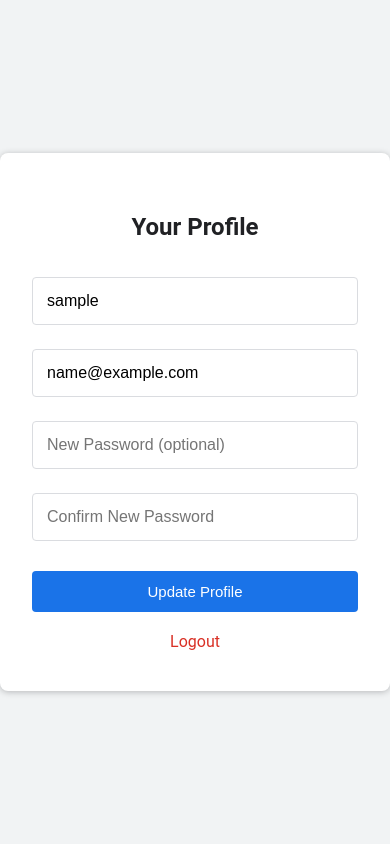
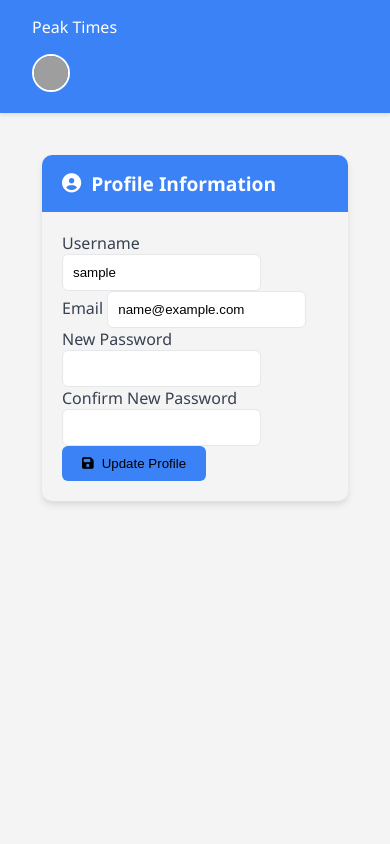
Before and after one commit to Erishprajapati/Semester-Six, a Django app: page /api/profile/ in a window 390 px wide. Run offline with Django 5.2, Linux system fonts and the light colour scheme; the visitor is signed in with stand-in values (Sample User, id 1); some libraries are stand-ins or nearby versions; grey boxes are pictures that could not be loaded.

Commit message:
Improved search functionality

```diff
--- a/backend/Templates/base.html
+++ b/backend/Templates/base.html
@@ -142,7 +142,8 @@
           <div class="dropdown-content">
             <p>{{ user.username }}</p>
             <a href="{% url 'profile_view' %}">Profile</a>
-            <a href="{% url 'add_place' %}">Add Place</a>
+            <a href="{% url 'add_place_form' %}">Add Place</a>
+            <a href="#" id="searchHistoryBtn">Search History</a>
             <a href="{% url 'logout' %}">Logout</a>
           </div>
         </div>
@@ -154,10 +155,79 @@
     </div>
   </nav>
 
+  <!-- Search History Modal -->
+  <div id="searchHistoryModal" class="modal" style="display: none; position: fixed; z-index: 1000; left: 0; top: 0; width: 100%; height: 100%; background-color: rgba(0,0,0,0.5);">
+    <div class="modal-content" style="background-color: white; margin: 15% auto; padding: 20px; border-radius: 8px; width: 80%; max-width: 500px;">
+      <div style="display: flex; justify-content: space-between; align-items: center; margin-bottom: 20px;">
+        <h3 style="margin: 0;">Search History</h3>
+        <span class="close" style="cursor: pointer; font-size: 24px;">&times;</span>
+      </div>
+      <div id="searchHistoryList" style="max-height: 300px; overflow-y: auto;">
+        <!-- Search history items will be loaded here -->
+      </div>
+    </div>
+  </div>
+
   <!-- Main Content -->
   <main>
     {% block content %}{% endblock %}
   </main>
 
+  <script>
+    // Get modal elements
+    const modal = document.getElementById('searchHistoryModal');
+    const btn = document.getElementById('searchHistoryBtn');
+    const span = document.getElementsByClassName('close')[0];
+
+    // Open modal when clicking the search history button
+    btn.onclick = function() {
+      modal.style.display = 'block';
+      loadSearchHistory();
+    }
+
+    // Close modal when clicking the X
+    span.onclick = function() {
+      modal.style.display = 'none';
+    }
+
+    // Close modal when clicking outside
+    window.onclick = function(event) {
+      if (event.target == modal) {
+        modal.style.display = 'none';
+      }
+    }
+
+    // Function to load search history
+    function loadSearchHistory() {
+      fetch('{% url "get_search_history" %}')
+        .then(response => response.json())
+        .then(data => {
+          const historyList = document.getElementById('searchHistoryList');
+          if (data.searches && data.searches.length > 0) {
+            historyList.innerHTML = data.searches.map(search => `
+              <div style="padding: 10px; border-bottom: 1px solid #eee;">
+                <div style="display: flex; justify-content: space-between; align-items: center;">
+                  <div>
+                    <strong>${search.search_query}</strong>
+                    <span style="background-color: #3b82f6; color: white; padding: 2px 8px; border-radius: 12px; font-size: 12px; margin-left: 8px;">
+                      ${search.search_type}
+                    </span>
+                  </div>
+                  <small style="color: #666;">${new Date(search.timestamp).toLocaleString()}</small>
+                </div>
+              </div>
+            `).join('');
+          } else {
+            historyList.innerHTML = '<p style="text-align: center; color: #666;">No search history available.</p>';
+          }
+        })
+        .catch(error => {
+          console.error('Error loading search history:', error);
+          document.getElementById('searchHistoryList').innerHTML =
+            '<p style="text-align: center; color: #666;">Error loading search history.</p>';
+        });
+    }
+  </script>
+
 </body>
 </html>
--- a/backend/Templates/profile.html
+++ b/backend/Templates/profile.html
@@ -1,90 +1,122 @@
-{% comment %} {% extends "base.html" %} {% endcomment %}
+{% extends "base.html" %}
+{% block title %}Profile{% endblock %}
 
 {% block content %}
+<div class="container mt-5">
+    <div class="row justify-content-center">
+        <div class="col-md-8">
+            <div class="card profile-card">
+                <div class="card-header">
+                    <h4><i class="fas fa-user-circle"></i> Profile Information</h4>
+                </div>
+                <div class="card-body">
+                    <form method="POST">
+                        {% csrf_token %}
+                        <div class="mb-3">
+                            <label for="username" class="form-label">Username</label>
+                            <input type="text" class="form-control" id="username" name="username" value="{{ user.username }}" required>
+                        </div>
+                        <div class="mb-3">
+                            <label for="email" class="form-label">Email</label>
+                            <input type="email" class="form-control" id="email" name="email" value="{{ user.email }}" required>
+                        </div>
+                        <div class="mb-3">
+                            <label for="new_password" class="form-label">New Password</label>
+                            <input type="password" class="form-control" id="new_password" name="new_password">
+                        </div>
+                        <div class="mb-3">
+                            <label for="confirm_password" class="form-label">Confirm New Password</label>
+                            <input type="password" class="form-control" id="confirm_password" name="confirm_password">
+                        </div>
+                        <button type="submit" class="btn btn-primary">
+                            <i class="fas fa-save"></i> Update Profile
+                        </button>
+                    </form>
+                </div>
+            </div>
+        </div>
+    </div>
+</div>
+
 <style>
-    /* Profile Page Styling */
-    body {
-        font-family: 'Roboto', sans-serif;
-        background-color: #f1f3f4;
-        margin: 0;
-        padding: 0;
-        display: flex;
-        justify-content: center;
-        align-items: center;
-        min-height: 100vh;
-        color: #202124;
+.container {
+    max-width: 1200px;
+    margin: 0 auto;
+    padding: 20px;
 }
 
-    .container {
-        background-color: #fff;
-        padding: 40px 32px;
-        border-radius: 8px;
-        box-shadow: 0 1px 6px rgba(32, 33, 36, 0.28);
-        width: 400px;
+.card {
+    box-shadow: 0 4px 6px rgba(0, 0, 0, 0.1);
+    border: none;
+    border-radius: 10px;
+    margin-bottom: 20px;
+    transition: transform 0.2s ease-in-out;
 }
 
-    h2 {
-        text-align: center;
-        margin-bottom: 24px;
+.card:hover {
+    transform: translateY(-2px);
 }
 
-    form input {
-        width: 100%;
-        padding: 14px;
-        margin: 12px 0;
-        border: 1px solid #dadce0;
-        border-radius: 4px;
-        font-size: 16px;
+.card-header {
+    background-color: #3b82f6;
+    color: white;
+    border-radius: 10px 10px 0 0 !important;
+    padding: 15px 20px;
 }
 
-    form button {
-        width: 100%;
-        padding: 12px;
-        background-color: #1a73e8;
-        color: white;
-        border: none;
-        border-radius: 4px;
-        font-size: 15px;
-        margin-top: 18px;
-        cursor: pointer;
+.card-header h4 {
+    margin: 0;
+    font-size: 1.2rem;
+    display: flex;
+    align-items: center;
+    gap: 10px;
 }
 
-    form button:hover {
-        background-color: #1669c1;
+.card-body {
+    padding: 20px;
 }
 
-    .logout-link {
-        margin-top: 20px;
-        text-align: center;
+.form-label {
+    font-weight: 500;
+    color: #374151;
 }
 
-    .logout-link a {
-        color: #d93025;
-        text-decoration: none;
+.form-control {
+    border: 1px solid #e5e7eb;
+    border-radius: 6px;
+    padding: 10px;
+    transition: border-color 0.2s ease-in-out;
+}
+
+.form-control:focus {
+    border-color: #3b82f6;
+    box-shadow: 0 0 0 2px rgba(59, 130, 246, 0.1);
+}
+
+.btn-primary {
+    background-color: #3b82f6;
+    border: none;
+    padding: 10px 20px;
+    border-radius: 6px;
+    font-weight: 500;
+    display: flex;
+    align-items: center;
+    gap: 8px;
+    transition: background-color 0.2s ease-in-out;
+}
+
+.btn-primary:hover {
+    background-color: #2563eb;
+}
+
+@media (max-width: 768px) {
+    .container {
+        padding: 10px;
+    }
+
+    .card {
+        margin-bottom: 15px;
+    }
 }
 </style>
-
-<div class="container">
-    <h2>Your Profile</h2>
-
-    {% if messages %}
-        {% for message in messages %}
-            <p style="color: red;">{{ message }}</p>
-        {% endfor %}
-    {% endif %}
-
-    <form method="POST" action="{% url 'update_profile' %}">
-        {% csrf_token %}
-        <input type="text" name="username" value="{{ user.username }}" required>
-        <input type="email" name="email" value="{{ user.email }}" required>
-        <input type="password" name="new_password" placeholder="New Password (optional)">
-        <input type="password" name="confirm_password" placeholder="Confirm New Password">
-        <button type="submit">Update Profile</button>
-    </form>
-
-
-    <div class="logout-link">
-        <a href="{% url 'logout' %}">Logout</a>
-    </div>
-</div>
 {% endblock %}
--- a/backend/urls.py
+++ b/backend/urls.py
@@ -22,6 +22,8 @@ urlpatterns = [
     path('add-place/', views.add_place, name='add_place'),
     path('add-place-form/', views.add_place_form, name='add_place_form'),
     path('update-profile/', views.update_profile, name='update_profile'),
+    path('api/places-by-tag/<str:tag_name>/', views.places_by_tag, name='places_by_tag'),
+    path('api/search-history/', views.get_search_history, name='get_search_history'),
 
 
     # path('place/<int:place_id>/', views.place_details, name='place_details'),
--- a/backend/views.py
+++ b/backend/views.py
@@ -44,9 +44,14 @@ def profile_view(request):
 
         user.save()
         messages.success(request, "Profile updated successfully.")
-        return redirect('profile.html')
+        return redirect('profile')
 
-    return render(request, "profile.html")
+    # Get user's search history
+    search_history = SearchHistory.objects.filter(user=request.user)[:10]  # Get last 10 searches
+
+    return render(request, "profile.html", {
+        'search_history': search_history
+    })
 
 # def places_by_category(request, category):
 #     category_cleaned = category.replace('#', '').lower()
@@ -79,6 +84,13 @@ def profile_view(request):
 
 @api_view(['GET'])
 def places_by_category(request, category):
+    # Record search history if user is authenticated
+    if request.user.is_authenticated:
+        SearchHistory.objects.create(
+            user=request.user,
+            search_query=category,
+            search_type='category'
+        )
 
     category_cleaned = category.replace('#', '').lower()
 
@@ -256,26 +268,27 @@ def search_places(request):
     if not query:
         return JsonResponse({'error': 'No search term provided.'}, status=400)
 
-    # Search for places matching the query
+    # Record search history if user is authenticated
+    if request.user.is_authenticated:
+        SearchHistory.objects.create(
+            user=request.user,
+            search_query=query,
+            search_type='place'
+        )
+
     places = Place.objects.filter(name__icontains=query)
 
     if not places:
         return JsonResponse({'error': 'No places found matching the query.'}, status=404)
 
     places_data = []
-    related_places_data = []
 
     for place in places:
-        # Get latest crowd data
         latest_crowd_data = CrowdData.objects.filter(place=place).aggregate(max_timestamp=Max('timestamp'))
         crowd_data = CrowdData.objects.filter(place=place, timestamp=latest_crowd_data['max_timestamp']).first()
-
-        # Get place tags
         tags = list(place.tags.values_list('name', flat=True))
 
-        # Add main place data
         places_data.append({
-            'id': place.id,
             'name': place.name,
             'latitude': place.latitude,
             'longitude': place.longitude,
@@ -286,42 +299,18 @@ def search_places(request):
             'tags': tags,
         })
 
-        # Get related places based on tags
-        related_places = Place.objects.filter(tags__name__in=tags).exclude(id=place.id).distinct()
-
-        for related_place in related_places:
-            latest_related_crowd = CrowdData.objects.filter(place=related_place).order_by('-timestamp').first()
-            related_tags = list(related_place.tags.values_list('name', flat=True))
-
-            related_places_data.append({
-                'id': related_place.id,
-                'name': related_place.name,
-                'category': related_place.category,
-                'crowd_level': latest_related_crowd.crowdlevel if latest_related_crowd else 'N/A',
-                'tags': related_tags,
-                'shared_tags': list(set(tags).intersection(set(related_tags))),
-            })
-
-    # Prepare data for bar graph
-    tag_counts = {}
-    for place in related_places_data:
-        for tag in place['shared_tags']:
-            tag_counts[tag] = tag_counts.get(tag, 0) + 1
-
-    # Sort tags by count for the bar graph
-    sorted_tags = sorted(tag_counts.items(), key=lambda x: x[1], reverse=True)
-
-    return JsonResponse({
-        'places': places_data,
-        'related_places': related_places_data,
-        'tag_statistics': {
-            'labels': [tag for tag, _ in sorted_tags],
-            'counts': [count for _, count in sorted_tags]
-        }
-    }, safe=False)
+    return JsonResponse({'places': places_data}, safe=False)
 
 @api_view(['GET'])
 def places_by_district(request, district_name):
+    # Record search history if user is authenticated
+    if request.user.is_authenticated:
+        SearchHistory.objects.create(
+            user=request.user,
+            search_query=district_name,
+            search_type='district'
+        )
+
     # Fetch places matching the district
     places = Place.objects.filter(district__iexact=district_name)
     result = []
@@ -335,11 +324,11 @@ def places_by_district(request, district_name):
             'description': place.description,
             'popular_for': place.popular_for,
             'category': place.category,
-            'crowdlevel': latest_crowd.crowdlevel if latest_crowd else None,  # Use None if no data
-            'status': latest_crowd.status if latest_crowd else None,  # Use None if no data
+            'crowdlevel': latest_crowd.crowdlevel if latest_crowd else None,
+            'status': latest_crowd.status if latest_crowd else None,
             'tags': list(place.tags.values_list('name', flat=True)),
-            'latitude': place.latitude,  # Changed from 'lat' to 'latitude'
-            'longitude': place.longitude  # Changed from 'lng' to 'longitude'
+            'latitude': place.latitude,
+            'longitude': place.longitude
         })
 
     return JsonResponse({'places': result})
@@ -474,3 +463,15 @@ def update_profile(request):
 @login_required
 def add_place_form(request):
     return render(request, 'addplace.html')
+
+@api_view(['GET'])
+@login_required
+def get_search_history(request):
+    search_history = SearchHistory.objects.filter(user=request.user).order_by('-timestamp')[:10]
+    searches = [{
+        'search_query': search.search_query,
+        'search_type': search.search_type,
+        'timestamp': search.timestamp.isoformat()
+    } for search in search_history]
+
+    return JsonResponse({'searches': searches})
```
Also changed, not shown: backend/models.py (+13 -0 lines), backend/migrations/0014_searchhistory.py (added). Lines whose indentation alone changed are shown as unchanged.
